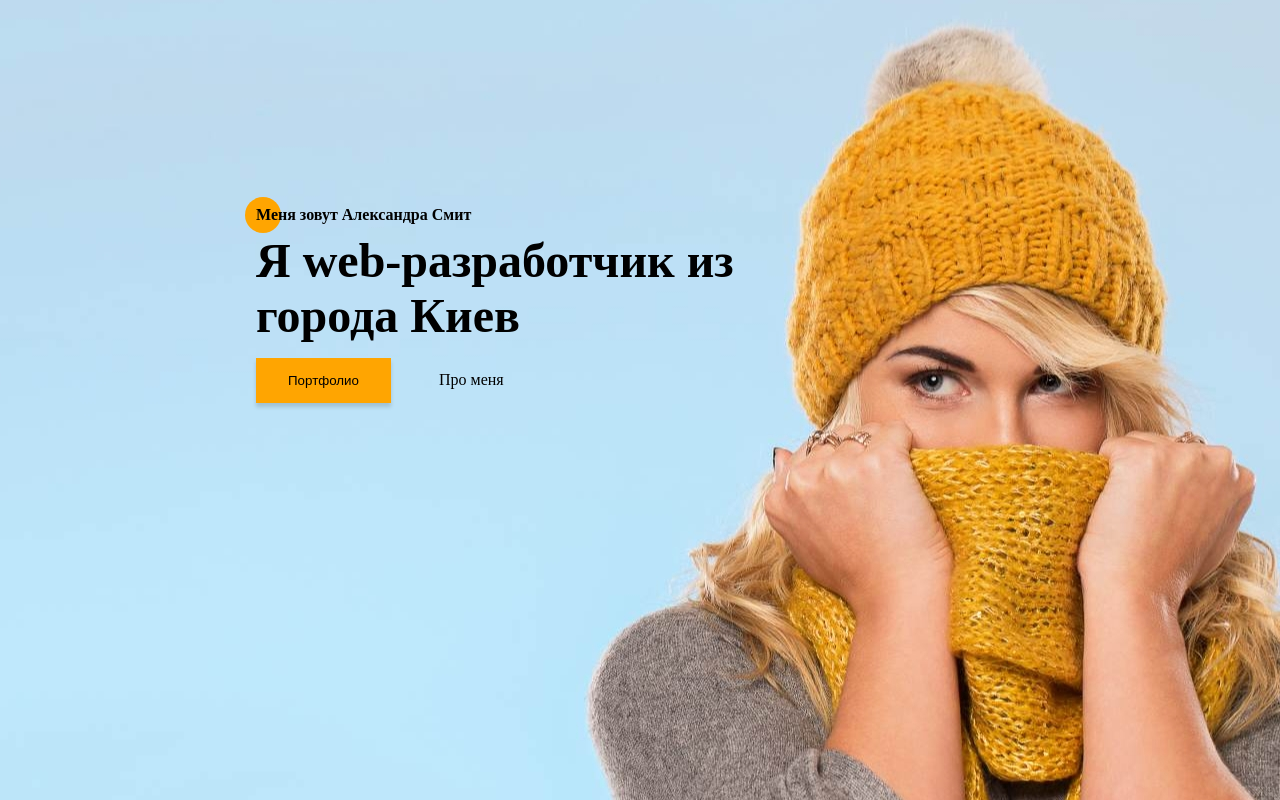
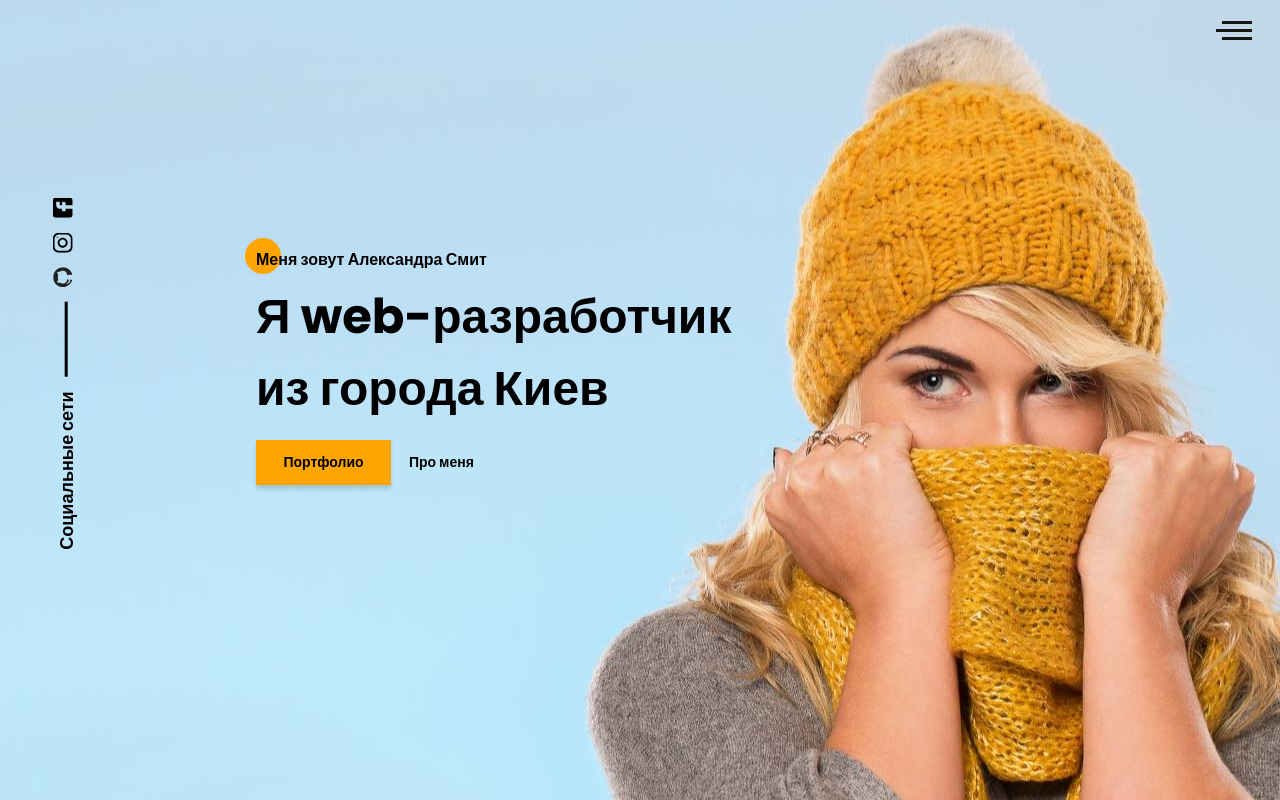
Before and after one commit to Willem-Konovets/Portfolio-Alexandra, a Gatsby site: page / in a window 1280 px wide. Built offline with nearby package versions, Linux system fonts and the light colour scheme; Gatsby itself is replaced by a stand-in of ours.

Commit message:
Finish first section - "Introduce"

```diff
--- /dev/null
+++ b/gatsby-ssr.js
@@ -0,0 +1,13 @@
+import React from 'react';
+
+export const onRenderBody = ({ setHeadComponents }) => {
+    setHeadComponents([
+        <link rel="preconnect" href="https://fonts.googleapis.com" key="google-fonts-preconnect" />,
+        <link rel="preconnect" href="https://fonts.gstatic.com" crossOrigin="true" key="google-fonts-preconnect-cors" />,
+        <link
+            href="https://fonts.googleapis.com/css2?family=Poppins:wght@500;700&display=swap"
+            rel="stylesheet"
+            key="google-fonts"
+        />,
+    ]);
+};
--- a/src/pages/index.js
+++ b/src/pages/index.js
@@ -8,11 +8,22 @@ const GlobalStyle = createGlobalStyle`
     *{
         margin: 0;
         padding: 0;
+        font-family: 'Poppins', sans-serif;
+        font-weight: 700;
     }
     a{
         background: none;
         text-decoration: none;
         color: inherit;
+    }
+    button {
+        background: rgb(255, 165, 1);
+        box-shadow: 0px 4px 4px 0px rgba(0, 0, 0, 0.15);
+        border: none;
+        cursor: pointer;
+    }
+    h3{
+        font-weight: 500;
     }
 `, Container = styled.div`
     width: 90%;
--- a/src/pages/modules/introduce.jsx
+++ b/src/pages/modules/introduce.jsx
@@ -4,6 +4,11 @@ import {Component} from "react";
 
 import background from '../../images/background/Background.jpeg'
 import circle from '../../images/icon/Circle.svg'
+import instagram from '../../images/icon/Instagram.svg'
+import github from '../../images/icon/GitHub.svg'
+import facebook from '../../images/icon/Facebook.svg'
+
+
 const IntroducePage = styled.section`
     background: url(${background}) center center no-repeat ;
     min-height: 800px;
@@ -11,6 +16,58 @@ const IntroducePage = styled.section`
     width: 60%;
     margin: 0 auto;
     padding-top: 206px;
+`, HamburgerWrapper = styled.div`
+    width: 36px;
+    height: 21px;
+    margin-left: 95%;
+    padding-top: 20px;
+    display: flex;
+    align-items: center;
+`, Hamburger = styled.div`
+    width: 36px;
+    height: 3px;
+    background: rgb(21, 24, 18);
+    position: relative;
+    &:after{
+        content: '';
+        position: absolute;
+        width: 30px;
+        height: 3px;
+        top: -8px;
+        left: 6px;
+        background: rgb(21, 24, 18);
+    }
+    &:before{
+        content: '';
+        position: absolute;
+        width: 30px;
+        height: 3px;
+        top: 8px;
+        left: 6px;
+        background: rgb(21, 24, 18);
+    }
+`, WrapperSocial = styled.div`
+    gap: 15px;
+    display: flex;
+    align-items: center;
+    transform: rotate(-90.00deg);
+    top: 360px;
+    left: -110px;
+    position: absolute;
+`, SocialText = styled.h2`
+    color: rgb(0, 0, 0);
+    font-size: 18px;
+`, SocialLine = styled.div`
+    width: 75px;
+    height: 3px;
+    background-color: rgb(0, 0, 0);
+`, SocialIcon = styled.div`
+    display: flex;
+    gap: 15px;
+    img{
+        transform: rotate(90.00deg);
+
+    }
 `, Name = styled.h2`
     font-size: 16px;
     position: relative;
@@ -30,21 +87,38 @@ const IntroducePage = styled.section`
     font-size: 48px;
     margin-top: 9px;
     max-width: 532px;;
+    margin-bottom: 15px;
 `, Button = styled.button`
     width: 135px;
     height: 45px;
-    background: rgb(255, 165, 1);
-    box-shadow: 0px 4px 4px 0px rgba(0, 0, 0, 0.15);
-    border: none;
-    margin-top: 15px;
-    cursor: pointer;
-    margin-right: 44px;
+    font-size: 14px;
+`, LinkMe = styled.a`
+    margin-left: 15px;
+    font-size: 14px;
 `
 
 export default class Introduce extends Component {
     render() {
         return(
             <IntroducePage>
+                <HamburgerWrapper>
+                    <Hamburger></Hamburger>
+                </HamburgerWrapper>
+                <WrapperSocial>
+                    <SocialText>Социальные сети</SocialText>
+                    <SocialLine></SocialLine>
+                    <SocialIcon>
+                        <a href="">
+                            <img src={github} alt=""/>
+                        </a>
+                        <a href="">
+                        <img src={instagram} alt=""/>
+                        </a>
+                        <a href="">
+                        <img src={facebook} alt=""/>
+                        </a>
+                    </SocialIcon>
+                </WrapperSocial>
                 <Container>
                     <Name>
                         Меня зовут Александра Смит
@@ -56,7 +130,7 @@ export default class Introduce extends Component {
                         <a href="#"><Button>
                             Портфолио
                         </Button></a>
-                    <a href=""> Про меня</a>
+                    <LinkMe href=""> Про меня</LinkMe>
                 </Container>
 
             </IntroducePage>
```
Also changed, not shown: src/images/icon/Facebook.svg (added), src/images/icon/Github.svg (added), src/images/icon/Instagram.svg (added), 1 other file.
